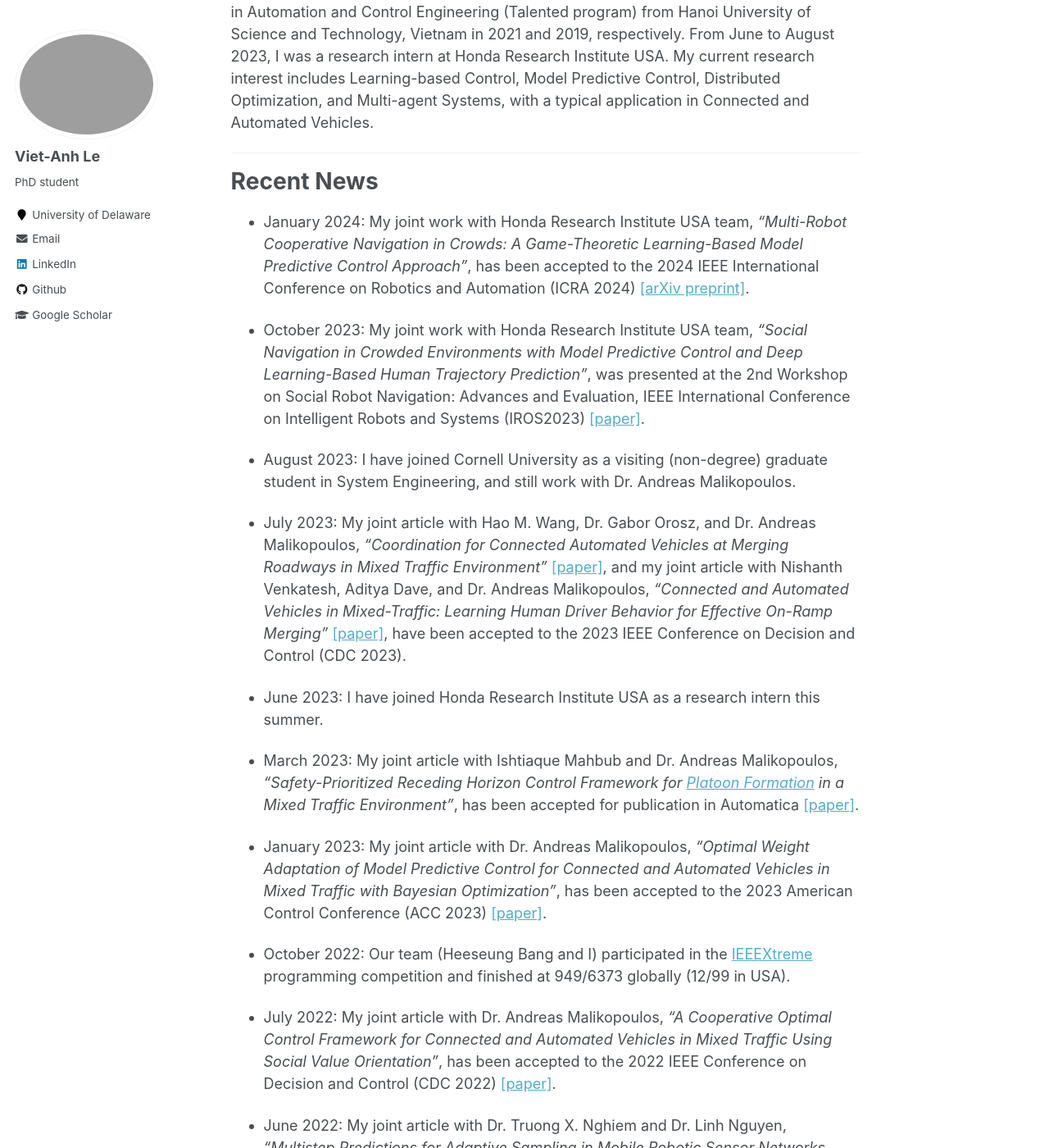
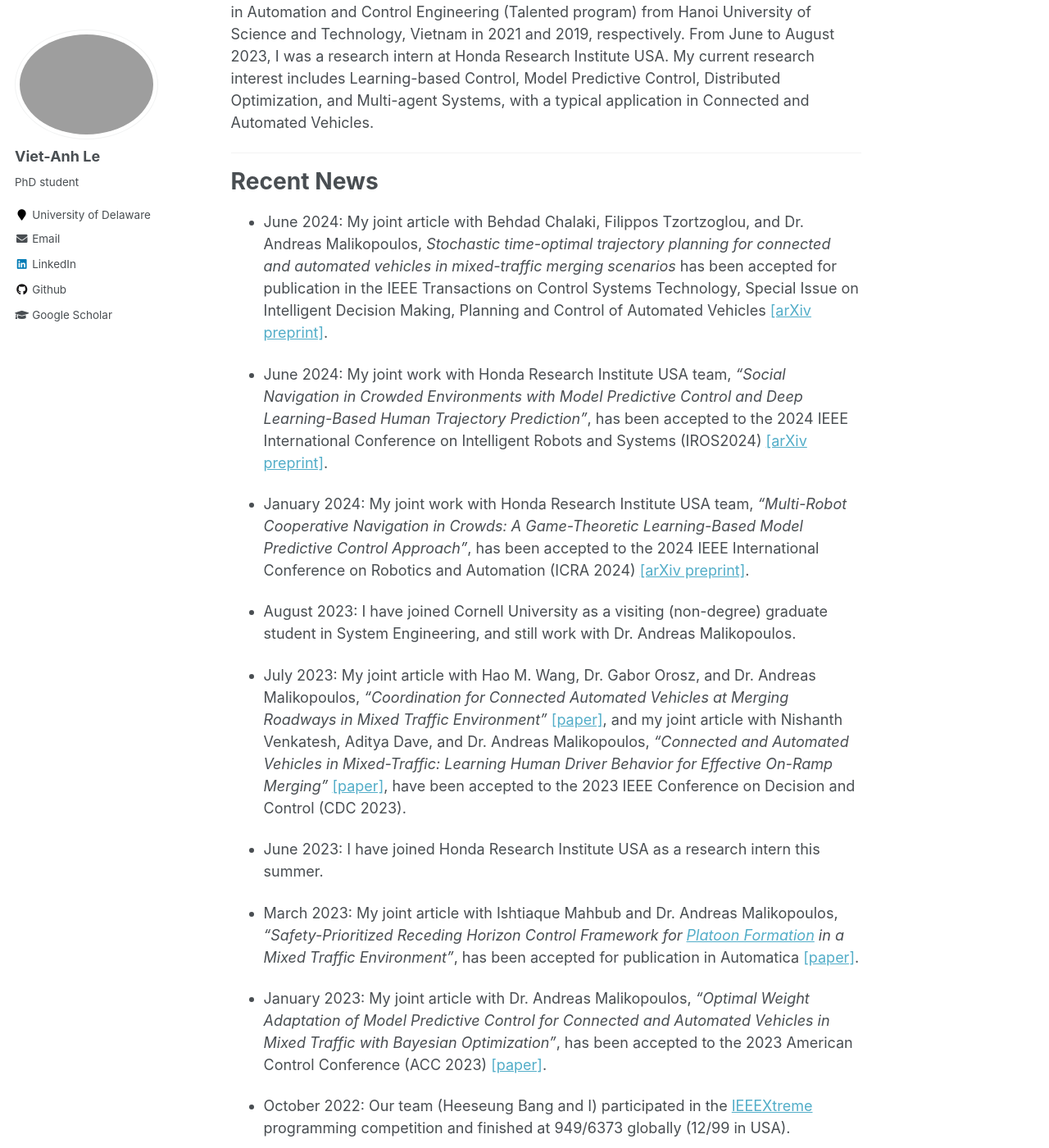
Before and after one commit to vietanhle0101/vietanhle0101.github.io, a Jekyll site: the page built from _pages/about.md, in a window 1280 px wide and 1400 px high, scrolled down 681 px. Shown: the whole window at 82% size. Built offline with Jekyll 4.4.1, drawn with Linux system fonts in a browser that asks for light colours; some of the changed text lies outside the part shown.

Commit message:
some papers

```diff
--- a/_pages/about.md
+++ b/_pages/about.md
@@ -20,10 +20,13 @@ My current research interest includes Learning-based Control, Model Predictive C
 
 # Recent News
 
+* June 2024: My joint article with Behdad Chalaki, Filippos Tzortzoglou, and Dr. Andreas Malikopoulos, <em>Stochastic time-optimal trajectory planning for connected and automated vehicles in mixed-traffic merging scenarios </em> has been accepted for publication in the IEEE Transactions on Control Systems Technology, Special Issue on Intelligent Decision Making, Planning and Control of Automated Vehicles [[arXiv preprint]](https://arxiv.org/abs/2311.00126/).
+
+* June 2024: My joint work with Honda Research Institute USA team, <em>"Social Navigation in Crowded Environments with Model Predictive Control and Deep Learning-Based Human Trajectory Prediction"</em>, has been accepted to the 2024 IEEE International Conference on Intelligent Robots and Systems (IROS2024) [[arXiv preprint]](https://arxiv.org/abs/2309.16838/).
+
 * January 2024: My joint work with Honda Research Institute USA team, <em>"Multi-Robot Cooperative Navigation in Crowds: A Game-Theoretic Learning-Based Model Predictive Control Approach"</em>, has been accepted to the 2024 IEEE International Conference on Robotics and Automation (ICRA 2024) [[arXiv preprint]](https://arxiv.org/abs/2310.06964/).
 
-
-* October 2023: My joint work with Honda Research Institute USA team, <em>"Social Navigation in Crowded Environments with Model Predictive Control and Deep Learning-Based Human Trajectory Prediction"</em>, was presented at the 2nd Workshop on Social Robot Navigation: Advances and Evaluation, IEEE International Conference on Intelligent Robots and Systems (IROS2023) [[paper]](https://seanavbench23.pages.dev/papers/Social%20Navigation%20in%20Crowded%20Environments%20with%20Model%20Predictive%20Control%20and%20Deep%20Learning-Based%20Human%20Trajector%20Prediction.pdf).
+<!-- * October 2023: My joint work with Honda Research Institute USA team, <em>"Social Navigation in Crowded Environments with Model Predictive Control and Deep Learning-Based Human Trajectory Prediction"</em>, was presented at the 2nd Workshop on Social Robot Navigation: Advances and Evaluation, IEEE International Conference on Intelligent Robots and Systems (IROS2023) [[paper]](https://seanavbench23.pages.dev/papers/Social%20Navigation%20in%20Crowded%20Environments%20with%20Model%20Predictive%20Control%20and%20Deep%20Learning-Based%20Human%20Trajector%20Prediction.pdf). -->
 
 * August 2023: I have joined Cornell University as a visiting (non-degree) graduate student in System Engineering, and still work with Dr. Andreas Malikopoulos.
 
@@ -47,19 +50,19 @@ My current research interest includes Learning-based Control, Model Predictive C
 
 <!-- * December 2021: My CDC 2021 paper was presented at the conference, in an invited session on "Gaussian Process Based Identification and Control". -->
 
-* October 2021: Our team (Heeseung Bang and I) participated in the [IEEEXtreme](https://ieeextreme.org/) programming competition and finished at 678/5561 globally (20/86 in USA).
+<!-- * October 2021: Our team (Heeseung Bang and I) participated in the [IEEEXtreme](https://ieeextreme.org/) programming competition and finished at 678/5561 globally (20/86 in USA). -->
 
 <!-- * August 2021: My CCTA 2021 paper was presented at the conference. -->
 
-* July 2021: My joint article with Dr. Truong X. Nghiem, <em>“Distributed Experiment Design and Control for Multi-agent Systems with Gaussian Processes”</em>, has been accepted to the 2021 IEEE Conference on Decision and Control (CDC 2021).
+<!-- * July 2021: My joint article with Dr. Truong X. Nghiem, <em>“Distributed Experiment Design and Control for Multi-agent Systems with Gaussian Processes”</em>, has been accepted to the 2021 IEEE Conference on Decision and Control (CDC 2021). -->
 
 <!-- * May 2021: My ACC 2021 paper was presented at the conference. -->
 
-* April 2021: My joint article with Dr. Truong X. Nghiem, <em>“A Receding Horizon Approach for Simultaneous Active Learning and Control using Gaussian Processes”</em>, has been accepted to the 2021 IEEE Conference on Control Technology and Applications (CCTA 2021).
+<!-- * April 2021: My joint article with Dr. Truong X. Nghiem, <em>“A Receding Horizon Approach for Simultaneous Active Learning and Control using Gaussian Processes”</em>, has been accepted to the 2021 IEEE Conference on Control Technology and Applications (CCTA 2021).
 
 * April 2021: My joint article with Dr. Truong X. Nghiem and Dr. Linh Nguyen, <em>"ADMM-based Adaptive Sampling Strategy for Nonholonomic Mobile Robotic Sensor Networks"</em>, has been accepted for publication in IEEE Sensors Journal.
 
-* January 2021: My joint article with Dr. Truong X. Nghiem and Dr. Linh Nguyen, <em>"An Efficient Adaptive Sampling Approach for Mobile Robotic Sensor Networks using Proximal ADMM"</em>, has been accepted to the 2021 American Control Conference (ACC 2021).
+* January 2021: My joint article with Dr. Truong X. Nghiem and Dr. Linh Nguyen, <em>"An Efficient Adaptive Sampling Approach for Mobile Robotic Sensor Networks using Proximal ADMM"</em>, has been accepted to the 2021 American Control Conference (ACC 2021). -->
 
 <!-- * August 2020: My CCTA 2020 paper was presented at the conference. -->
 
```
